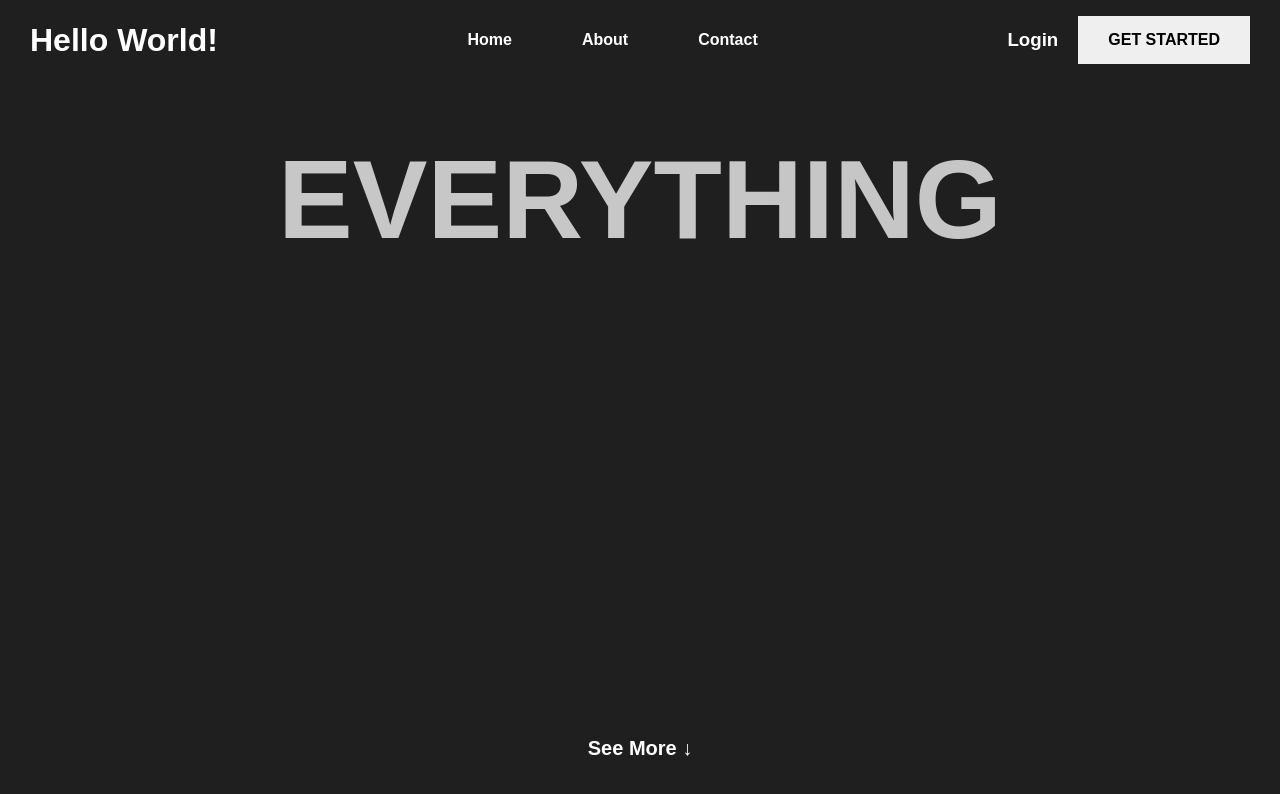
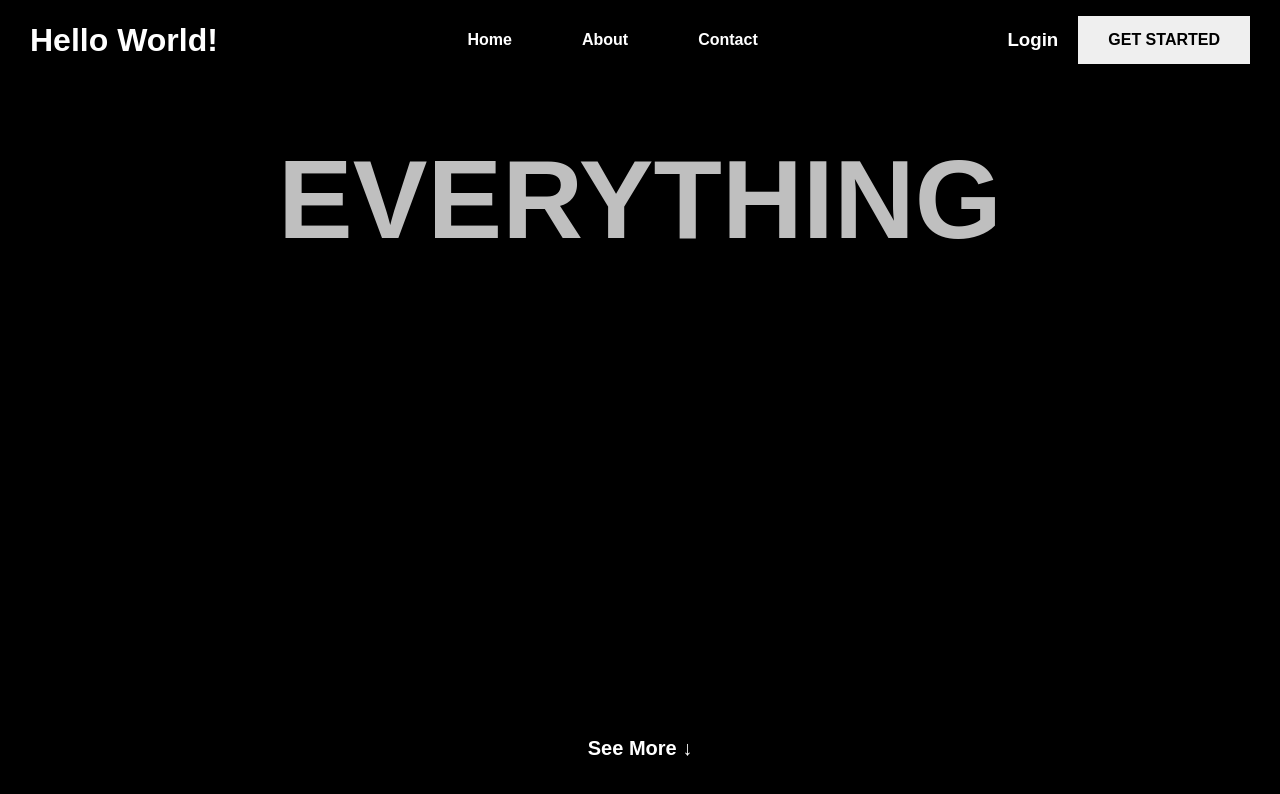
Before and after one commit to Nitin1Sahu/GSAP-practice, a plain HTML site: page index.html in a window 1280 px wide. Drawn offline with nearby package versions, Linux system fonts and the light colour scheme.

Commit message:
Background change

```diff
--- a/style.css
+++ b/style.css
@@ -9,7 +9,7 @@
 html, body {
     width: 100%;
     height: 100vh;
-    background: #1f1f1f;
+    background: #000000;
     color: #fff;
 }
 *::selection {
```
